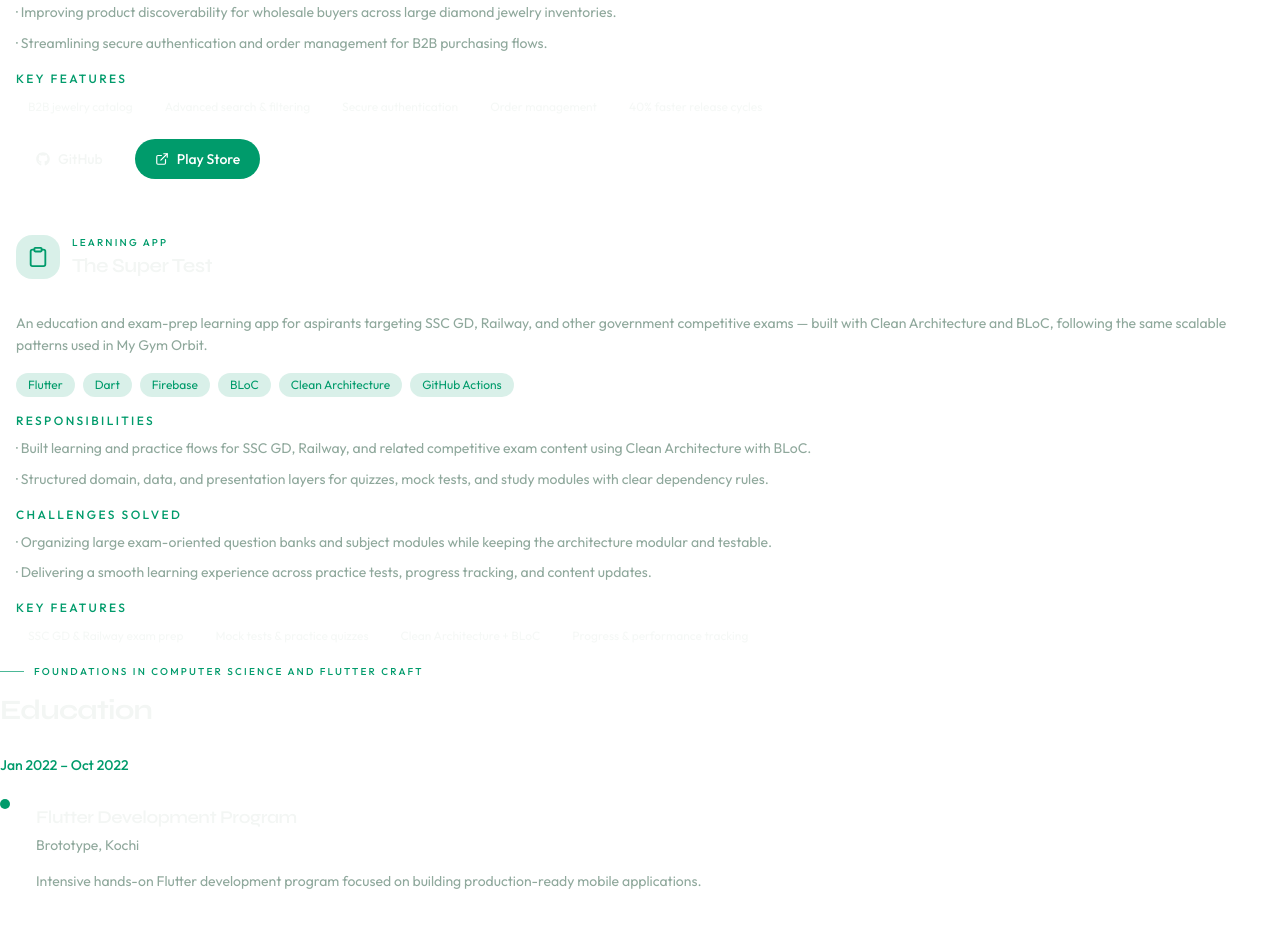
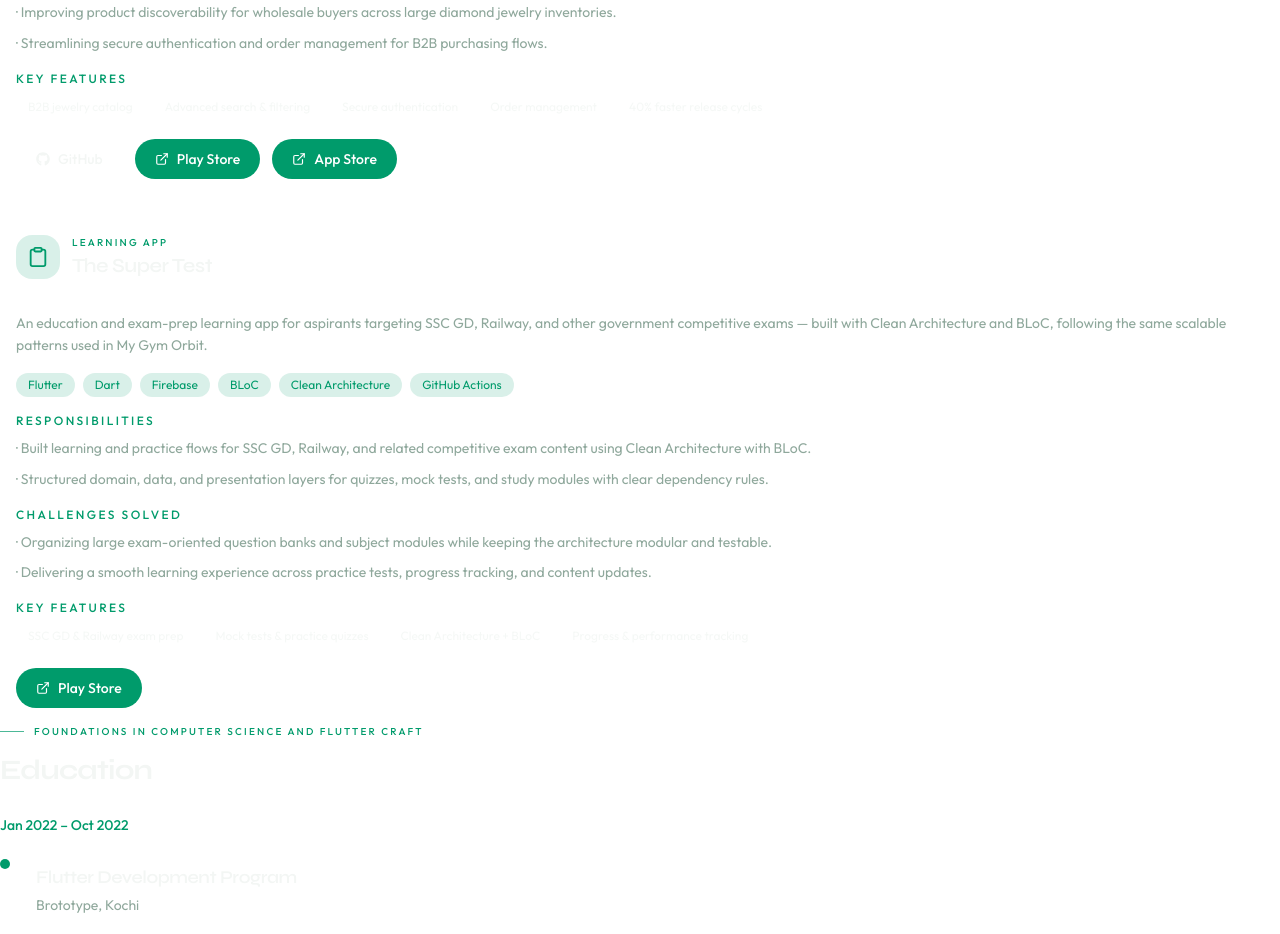
Before and after one commit to salsalvm/portfolio, a React (Vite) app: page / in a window 1280 px wide. Shown: the part 3820-4754 px from the top of the page. Built offline with nearby package versions, Linux system fonts and the light colour scheme.

Commit message:
app store link updated

```diff
--- a/src/components/ProjectCard.jsx
+++ b/src/components/ProjectCard.jsx
@@ -135,12 +135,24 @@
             </div>
           </div>
 
-          {(project.github || project.liveDemo) && (
+          {(project.github || project.liveDemo || project.playStore || project.appStore) && (
             <div className="flex flex-wrap gap-3 pt-1">
               {project.github && (
                 <Button href={project.github} target="_blank" rel="noopener noreferrer" variant="secondary">
                   <FaGithub />
                   GitHub
+                </Button>
+              )}
+              {project.playStore && (
+                <Button href={project.playStore} target="_blank" rel="noopener noreferrer">
+                  <FiExternalLink />
+                  Play Store
+                </Button>
+              )}
+              {project.appStore && (
+                <Button href={project.appStore} target="_blank" rel="noopener noreferrer">
+                  <FiExternalLink />
+                  App Store
                 </Button>
               )}
               {project.liveDemo && (
--- a/src/data/projects.json
+++ b/src/data/projects.json
@@ -49,8 +49,8 @@
         "40% faster release cycles"
       ],
       "github": "https://github.com/salsalvm",
-      "liveDemo": "https://play.google.com/store/apps/details?id=com.india.ananjewels&pcampaignid=web_share",
-      "liveDemoLabel": "Play Store"
+      "playStore": "https://play.google.com/store/apps/details?id=com.india.ananjewels&pcampaignid=web_share",
+      "appStore": "https://apps.apple.com/us/app/anan-jewels-india/id6753614856"
     },
     {
       "id": "the-super-test",
@@ -70,7 +70,8 @@
         "Mock tests & practice quizzes",
         "Clean Architecture + BLoC",
         "Progress & performance tracking"
-      ]
+      ],
+      "playStore": "https://play.google.com/store/apps/details?id=com.tcbvkv.nxlilh"
     }
   ]
 }
```
